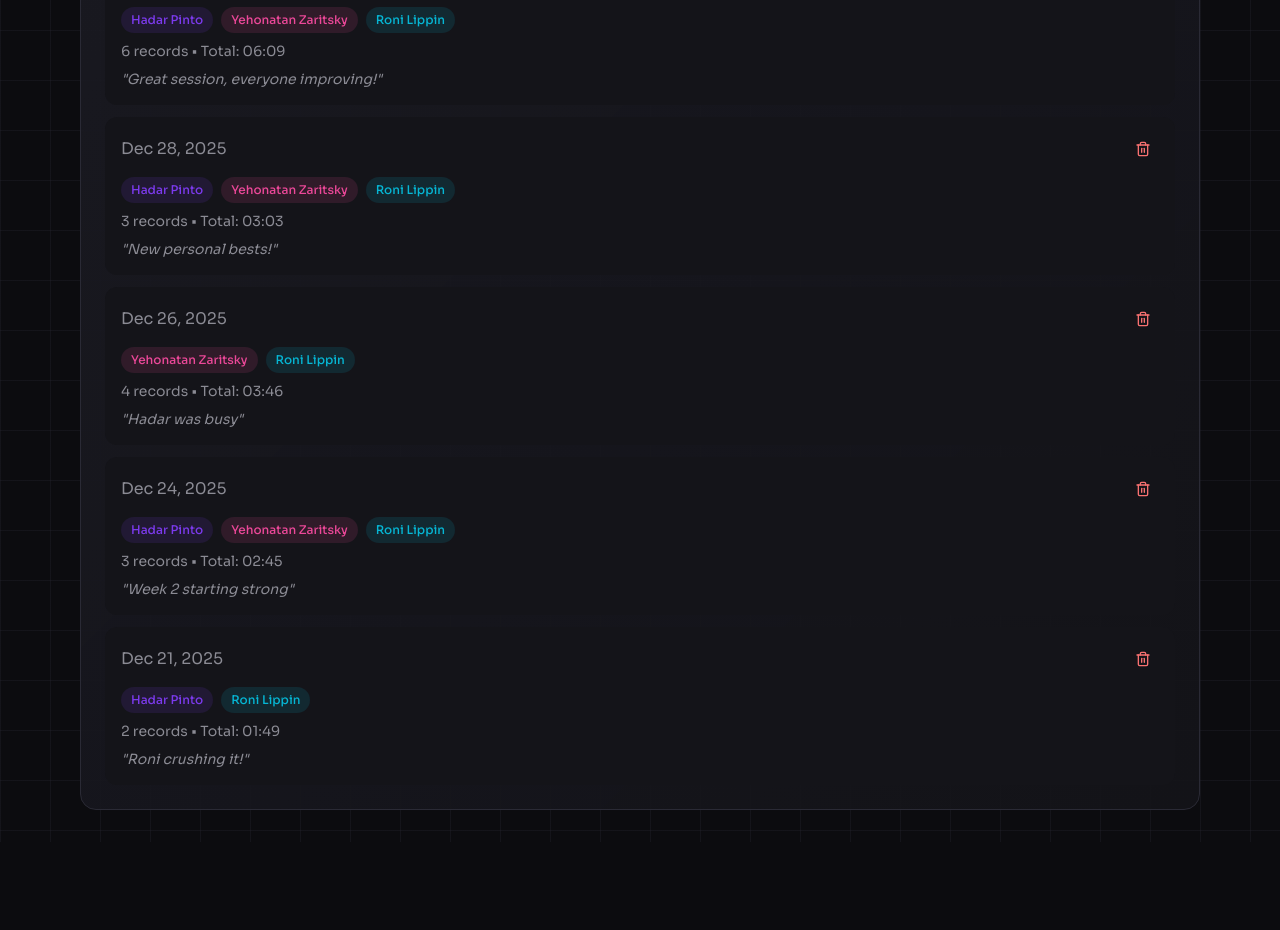
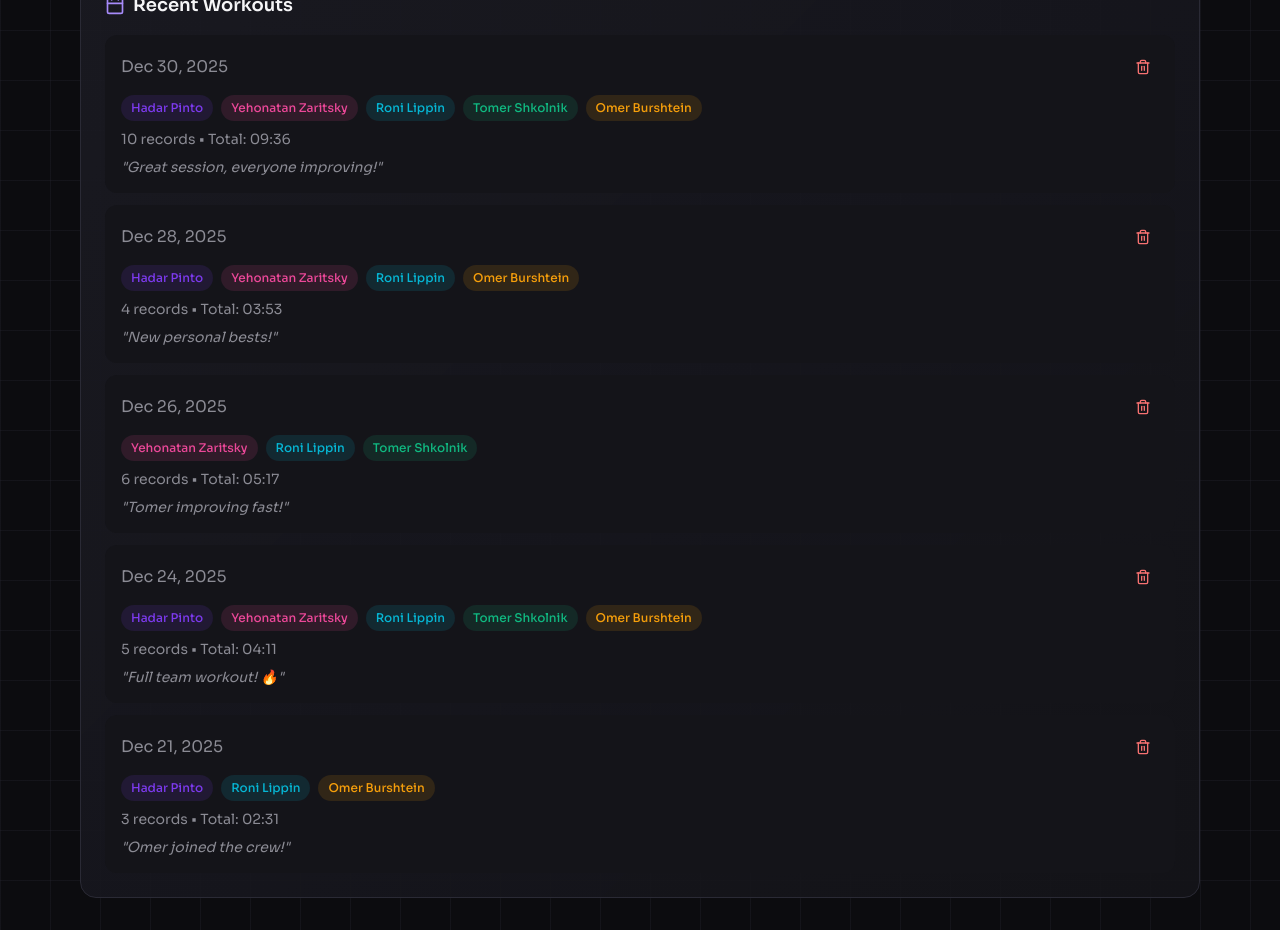
Before and after one commit to hadarpinto/hang-tracker, a Next.js app: page / in a window 1280 px wide. Shown: the part 1020-1950 px from the top of the page. Before the commit the page ends 1862 px from the top, so only its background shows below. Built offline with nearby package versions, Linux system fonts and the light colour scheme.

Commit message:
feat: add Tomer Shkolnik and Omer Burshtein to mock data

```diff
--- a/src/app/page.tsx
+++ b/src/app/page.tsx
@@ -84,6 +84,8 @@ const MOCK_PEOPLE: Person[] = [
   { id: "person1", name: "Hadar Pinto", slackId: "@hadarp", color: "#7c3aed" },
   { id: "person2", name: "Yehonatan Zaritsky", slackId: "@yehonatanz", color: "#ec4899" },
   { id: "person3", name: "Roni Lippin", slackId: "@ronili", color: "#06b6d4" },
+  { id: "person4", name: "Tomer Shkolnik", slackId: "@tomer", color: "#10b981" },
+  { id: "person5", name: "Omer Burshtein", slackId: "@omerb", color: "#f59e0b" },
 ];
 
 const generateMockWorkouts = (): Workout[] => {
@@ -107,60 +109,68 @@ const generateMockWorkouts = (): Workout[] => {
     {
       id: "w2",
       date: now - 12 * day,
-      participants: ["person1", "person2"],
+      participants: ["person1", "person2", "person4"],
       records: [
         { personId: "person1", duration: 48, timestamp: now - 12 * day },
         { personId: "person2", duration: 42, timestamp: now - 12 * day },
+        { personId: "person4", duration: 35, timestamp: now - 12 * day },
         { personId: "person1", duration: 44, timestamp: now - 12 * day },
         { personId: "person2", duration: 40, timestamp: now - 12 * day },
+        { personId: "person4", duration: 38, timestamp: now - 12 * day },
       ],
-      notes: "Double round today",
+      notes: "Tomer's first session!",
     },
     // Week 1 - Day 5
     {
       id: "w3",
       date: now - 10 * day,
-      participants: ["person1", "person3"],
+      participants: ["person1", "person3", "person5"],
       records: [
         { personId: "person1", duration: 51, timestamp: now - 10 * day },
         { personId: "person3", duration: 58, timestamp: now - 10 * day },
+        { personId: "person5", duration: 42, timestamp: now - 10 * day },
       ],
-      notes: "Roni crushing it!",
+      notes: "Omer joined the crew!",
     },
     // Week 2 - Day 1
     {
       id: "w4",
       date: now - 7 * day,
-      participants: ["person1", "person2", "person3"],
+      participants: ["person1", "person2", "person3", "person4", "person5"],
       records: [
         { personId: "person1", duration: 55, timestamp: now - 7 * day },
         { personId: "person2", duration: 48, timestamp: now - 7 * day },
         { personId: "person3", duration: 62, timestamp: now - 7 * day },
+        { personId: "person4", duration: 41, timestamp: now - 7 * day },
+        { personId: "person5", duration: 45, timestamp: now - 7 * day },
       ],
-      notes: "Week 2 starting strong",
+      notes: "Full team workout! 🔥",
     },
     // Week 2 - Day 3
     {
       id: "w5",
       date: now - 5 * day,
-      participants: ["person2", "person3"],
+      participants: ["person2", "person3", "person4"],
       records: [
         { personId: "person2", duration: 52, timestamp: now - 5 * day },
         { personId: "person3", duration: 65, timestamp: now - 5 * day },
+        { personId: "person4", duration: 44, timestamp: now - 5 * day },
         { personId: "person2", duration: 49, timestamp: now - 5 * day },
         { personId: "person3", duration: 60, timestamp: now - 5 * day },
+        { personId: "person4", duration: 47, timestamp: now - 5 * day },
       ],
-      notes: "Hadar was busy",
+      notes: "Tomer improving fast!",
     },
     // Week 2 - Day 5
     {
       id: "w6",
       date: now - 3 * day,
-      participants: ["person1", "person2", "person3"],
+      participants: ["person1", "person2", "person3", "person5"],
       records: [
         { personId: "person1", duration: 58, timestamp: now - 3 * day },
         { personId: "person2", duration: 55, timestamp: now - 3 * day },
         { personId: "person3", duration: 70, timestamp: now - 3 * day },
+        { personId: "person5", duration: 50, timestamp: now - 3 * day },
       ],
       notes: "New personal bests!",
     },
@@ -168,14 +178,18 @@ const generateMockWorkouts = (): Workout[] => {
     {
       id: "w7",
       date: now - 1 * day,
-      participants: ["person1", "person2", "person3"],
+      participants: ["person1", "person2", "person3", "person4", "person5"],
       records: [
         { personId: "person1", duration: 62, timestamp: now - 1 * day },
         { personId: "person2", duration: 58, timestamp: now - 1 * day },
         { personId: "person3", duration: 75, timestamp: now - 1 * day },
+        { personId: "person4", duration: 52, timestamp: now - 1 * day },
+        { personId: "person5", duration: 55, timestamp: now - 1 * day },
         { personId: "person1", duration: 55, timestamp: now - 1 * day },
         { personId: "person2", duration: 51, timestamp: now - 1 * day },
         { personId: "person3", duration: 68, timestamp: now - 1 * day },
+        { personId: "person4", duration: 48, timestamp: now - 1 * day },
+        { personId: "person5", duration: 52, timestamp: now - 1 * day },
       ],
       notes: "Great session, everyone improving!",
     },
```
